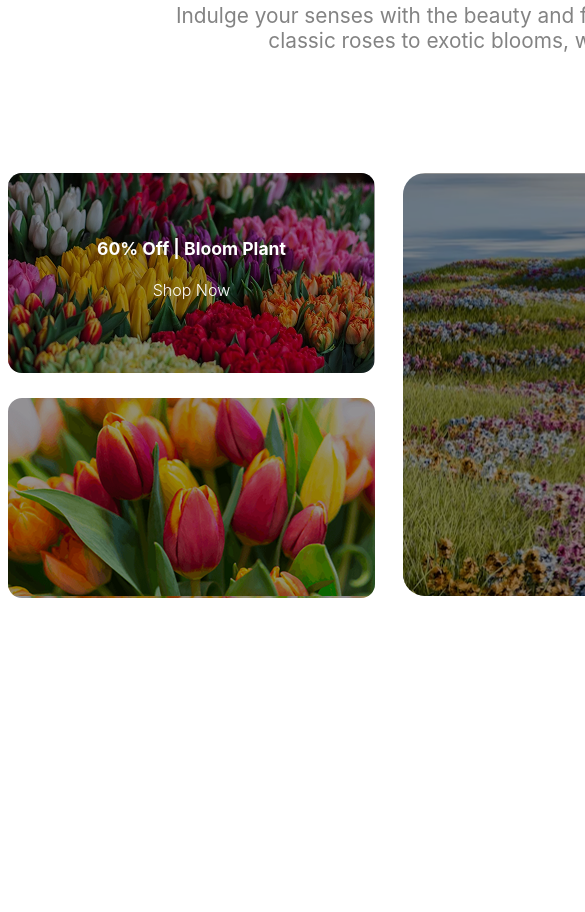
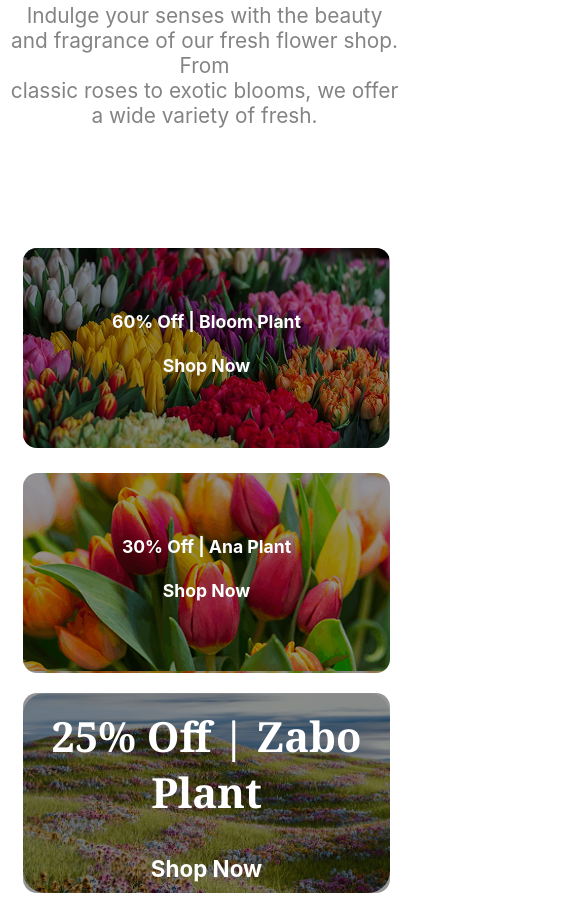
Before and after one commit to Evasfaisal/B12A02-Responsive-Flowers, a plain HTML site: page index.html in a window 390 px wide. Shown: the part 3156-4068 px from the top of the page, 585 px wide, since content can reach past the window. Before the commit the page ends 3762 px from the top, so only its background shows below. Drawn offline with Linux system fonts and the light colour scheme.

Commit message:
finishe main section

```diff
--- a/index.html
+++ b/index.html
@@ -161,18 +161,28 @@
     <div class="color-opacity flex">
      <div>
        <h2 class="deals-heading" >60% Off | Bloom Plant</h2>
-      <h4 class="deals-heading-2">Shop Now</h4>
+      <h4 class="deals-heading">Shop Now</h4>
      </div>
     </div>
   </div>
 
 <div  class="deals-banner-child-2">
-  <div class="color-opacity"></div>
+  <div class="color-opacity flex">
+      <div>
+       <h2 class="deals-heading" >30% Off | Ana  Plant</h2>
+      <h4 class="deals-heading">Shop Now</h4>
+     </div>
+  </div>
 </div>
 </div>
 
 <div class="deals-banner-right">
-<div class="color-opacity-2"></div>
+<div class="color-opacity-2 flex">
+    <div>
+       <h2 class="deals-heading-right" >25% Off | Zabo Plant</h2>
+      <h4 class="deals-heading-right-2">Shop Now</h4>
+     </div>
+</div>
 </div>
 
 </div>
--- a/style.css
+++ b/style.css
@@ -184,12 +184,14 @@
   border-radius: 14px;
   margin-bottom: 25px;
   color: rgb(255, 255, 255);
+
 }
 .deals-banner-child-2 {
   width: 367px;
   background-image: url(./assets/deal-ana.png);
   height: 200px;
   border-radius: 14px;
+    color: rgb(255, 255, 255);
 }
 
 .deals-banner-right {
@@ -199,6 +201,7 @@
   border-radius: 22px;
   background-size: cover;
   margin-left: 28px;
+    color: rgb(255, 255, 255);
 }
 
 .color-opacity {
@@ -214,7 +217,8 @@
   height: 423px;
   width: 100%;
   border-radius: 22px;
-  display: inline-block;
+   justify-content: center;
+  align-items: center;
 }
 
 .deals-heading {
@@ -226,6 +230,30 @@
   font-family: "Inter", sans-serif;
   font-weight: 300;
 }
+
+.deals-heading-right{
+font-family: "Noto Serif", serif;
+font-size: 2.6rem;
+font-weight:bold;
+}
+
+.deals-heading-right-2{
+  font-size: 1.4rem;
+  font-weight: 400px;
+  font-family: "Inter", sans-serif;
+}
+
+
+.deals-field {
+  text-align: center;
+  width: 100%;
+  margin-top: 51px;
+}
+
+
+
+
+
 
 @media screen and (max-width: 600px) {
   .nav-child-2 {
@@ -294,4 +322,34 @@
     width: 100%;
     display: none;
   }
+
+.deals-banner-parent {
+  display: block;
+  margin-left: 15px;
 }
+
+
+
+.deals-banner-right{
+width: 367px;
+height: 200px;
+margin-left: 0px;
+margin-top: 20px;
+}
+
+
+.color-opacity-2 {
+  background: #0000006b;
+width: 367px;
+height: 200px;
+  border-radius: 14px;
+   justify-content: center;
+  align-items: center;
+}
+
+.deals-field {
+  text-align: center;
+  width: 393px;
+  margin-top: 130px;
+}
+}
```
